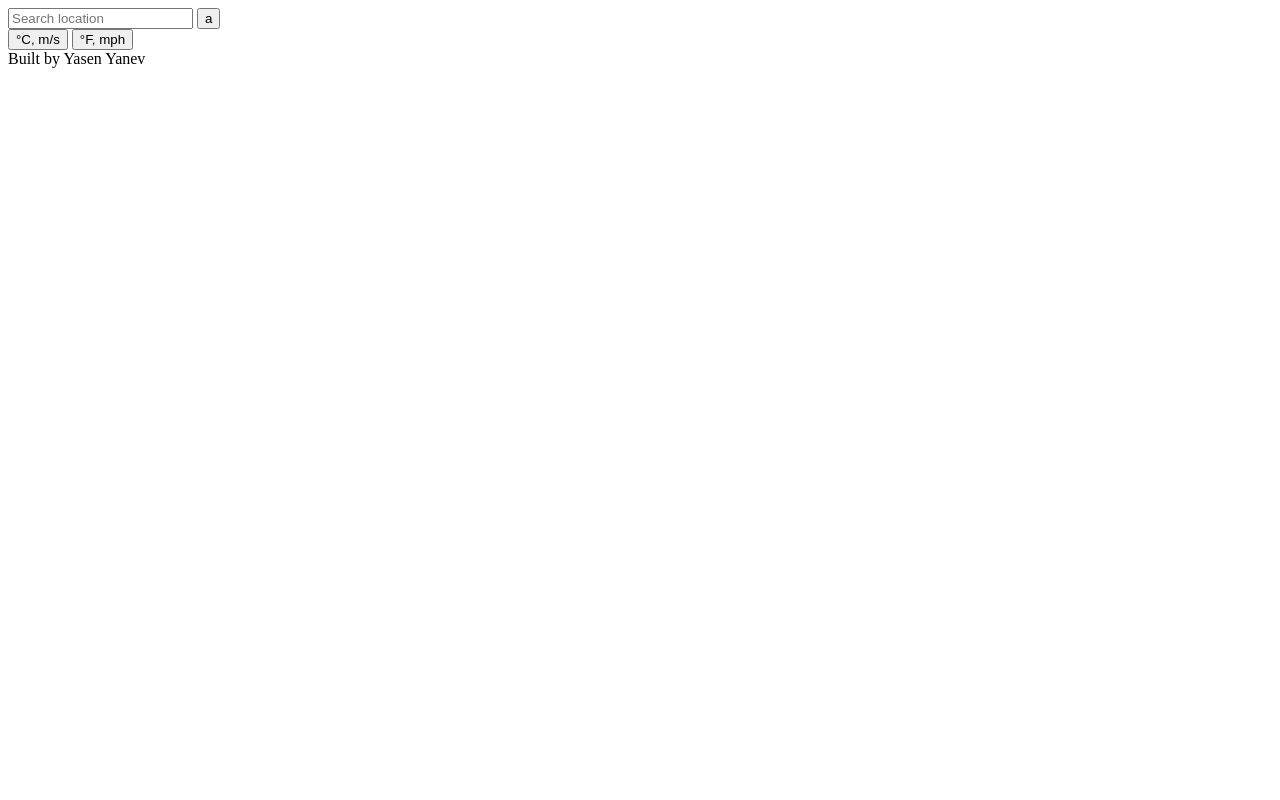
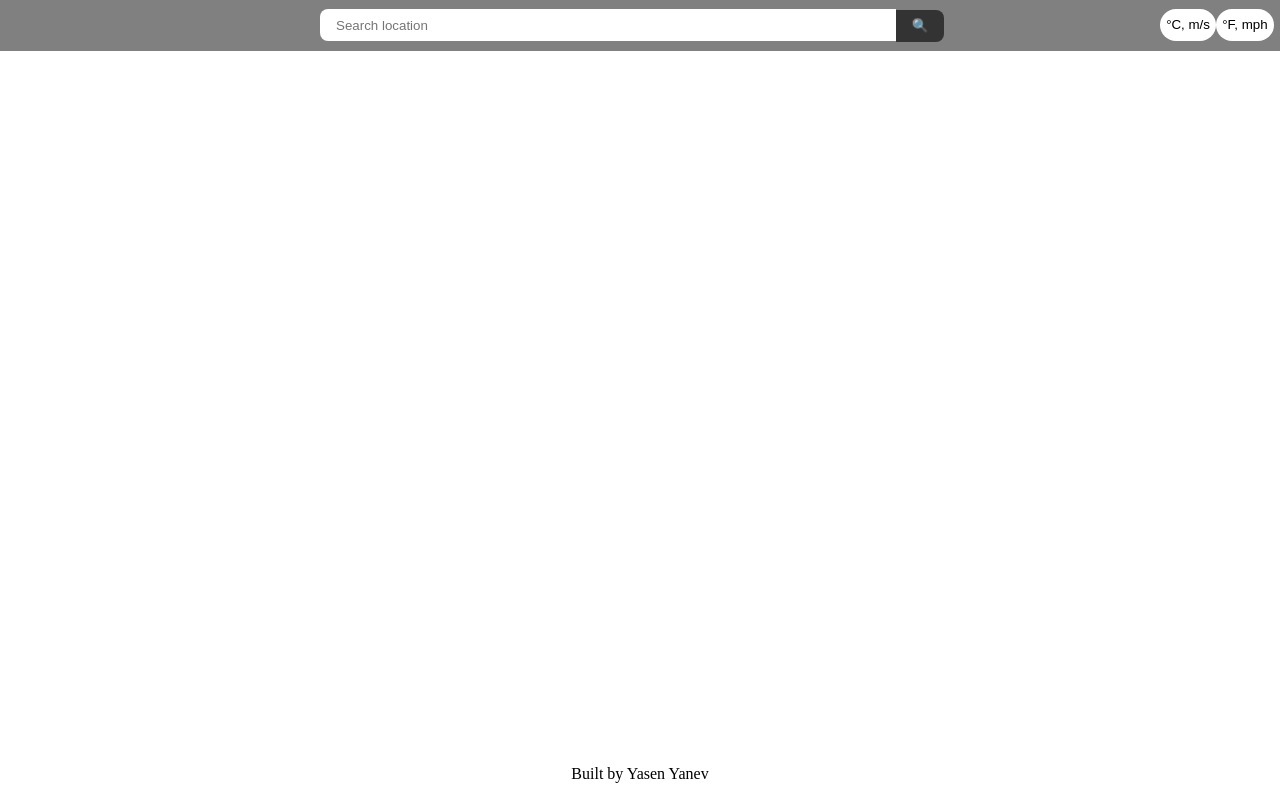
Before and after one commit to YasenYanev/weather-app, a website built with webpack: page src/template.html in a window 1280 px wide. Built offline with nearby package versions, Linux system fonts and the light colour scheme.

Commit message:
Search box and toggle buttons styles.

```diff
--- /dev/null
+++ b/src/assets/styles/general-styles.css
@@ -0,0 +1,31 @@
+@import 'reset.css';
+@import 'header.css';
+
+body {
+  width: 100vw;
+  height: 100vh;
+  display: flex;
+  flex-direction: column;
+}
+
+header,
+footer,
+main {
+  display: flex;
+  justify-content: center;
+  align-items: center;
+}
+
+header,
+footer {
+  min-height: 3.2rem;
+}
+
+main {
+  flex-grow: 1;
+  flex-direction: column;
+}
+
+main > * {
+  width: 70%;
+}
--- /dev/null
+++ b/src/assets/styles/header.css
@@ -0,0 +1,51 @@
+header {
+  position: relative;
+  background-color: grey;
+}
+form {
+  width: 50%;
+  white-space: nowrap;
+}
+form > * {
+  border: none;
+  height: 2rem;
+  margin: 0;
+  padding: 0;
+  line-height: 0;
+  box-sizing: border-box;
+}
+.logo,
+[data-toggle] {
+  position: absolute;
+}
+.search-bar {
+  border-radius: 0.5rem 0rem 0 0.5rem;
+  outline: none;
+  padding-left: 1rem;
+  width: 90%;
+  margin-right: -0.25rem;
+}
+.submit-search {
+  border-radius: 0 0.5rem 0.5rem 0;
+  cursor: pointer;
+  max-width: 3rem;
+  background-color: rgba(51, 51, 51, 255);
+  width: 10%;
+}
+
+[data-toggle] {
+  top: 0.55rem;
+  border: none;
+  height: 2rem;
+  border-radius: 1rem;
+  background-color: white;
+  cursor: pointer;
+}
+
+[data-toggle='c'] {
+  right: 4rem;
+}
+
+[data-toggle='f'] {
+  right: 0.4rem;
+}
--- /dev/null
+++ b/src/assets/styles/reset.css
@@ -0,0 +1,48 @@
+/* http://meyerweb.com/eric/tools/css/reset/
+   v2.0 | 20110126
+   License: none (public domain)
+*/
+
+html, body, div, span, applet, object, iframe,
+h1, h2, h3, h4, h5, h6, p, blockquote, pre,
+a, abbr, acronym, address, big, cite, code,
+del, dfn, em, img, ins, kbd, q, s, samp,
+small, strike, strong, sub, sup, tt, var,
+b, u, i, center,
+dl, dt, dd, ol, ul, li,
+fieldset, form, label, legend,
+table, caption, tbody, tfoot, thead, tr, th, td,
+article, aside, canvas, details, embed,
+figure, figcaption, footer, header, hgroup,
+menu, nav, output, ruby, section, summary,
+time, mark, audio, video {
+	margin: 0;
+	padding: 0;
+	border: 0;
+	font-size: 100%;
+	font: inherit;
+	vertical-align: baseline;
+}
+/* HTML5 display-role reset for older browsers */
+article, aside, details, figcaption, figure,
+footer, header, hgroup, menu, nav, section {
+	display: block;
+}
+body {
+	line-height: 1;
+}
+ol, ul {
+	list-style: none;
+}
+blockquote, q {
+	quotes: none;
+}
+blockquote:before, blockquote:after,
+q:before, q:after {
+	content: '';
+	content: none;
+}
+table {
+	border-collapse: collapse;
+	border-spacing: 0;
+}
--- a/src/index.js
+++ b/src/index.js
@@ -1,4 +1,5 @@
 import fetchWeather from './modules/fetch-location';
+import './assets/styles/general-styles.css';
 
 const searchForm = document.querySelector('form');
 const searchBar = document.querySelector('.search-bar');
--- a/src/template.html
+++ b/src/template.html
@@ -11,7 +11,7 @@
       <div class="logo"></div>
       <form>
         <input type="search" class="search-bar" placeholder="Search location" />
-        <input type="submit" class="submit-search" value="a" />
+        <input type="submit" class="submit-search" value="&#128269" />
       </form>
       <button data-toggle="c">°C, m/s</button>
       <button data-toggle="f">°F, mph</button>
```
Also changed, not shown: dist/451.bundle.js (added), dist/480.bundle.js (deleted), dist/index.html, dist/main.bundle.js, 3 other files.
